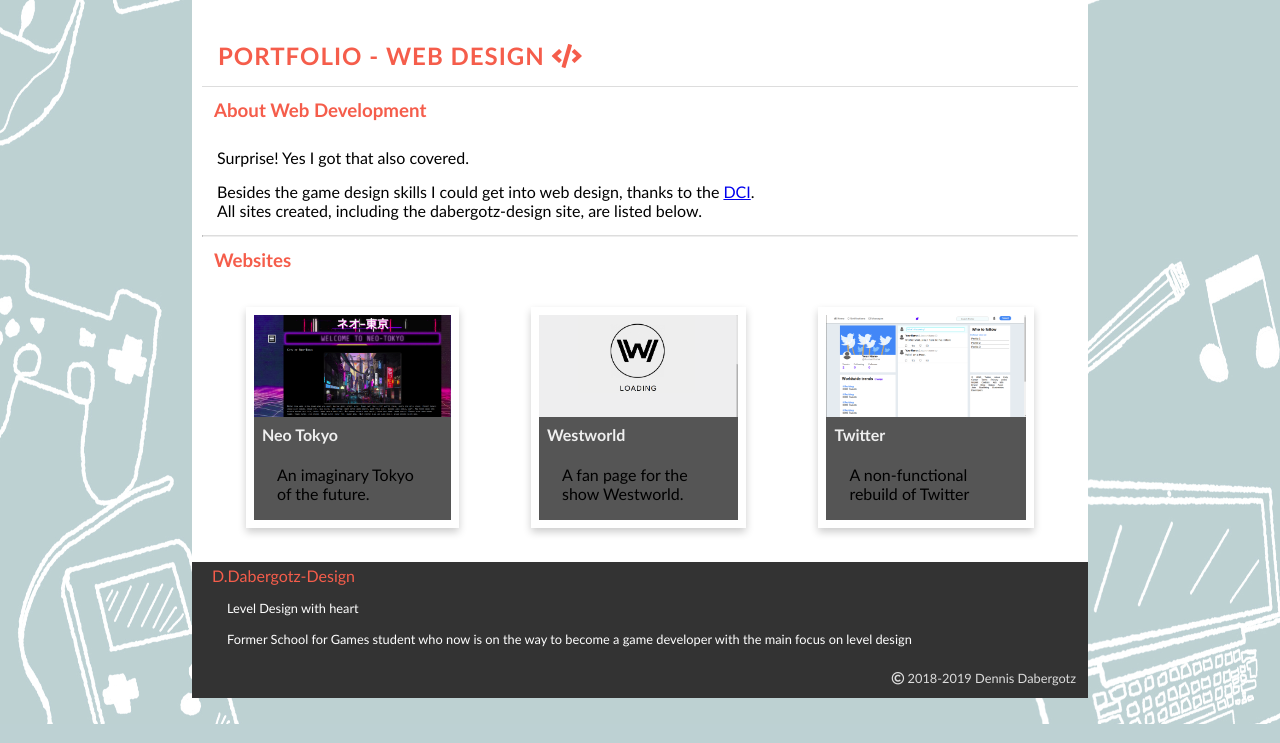
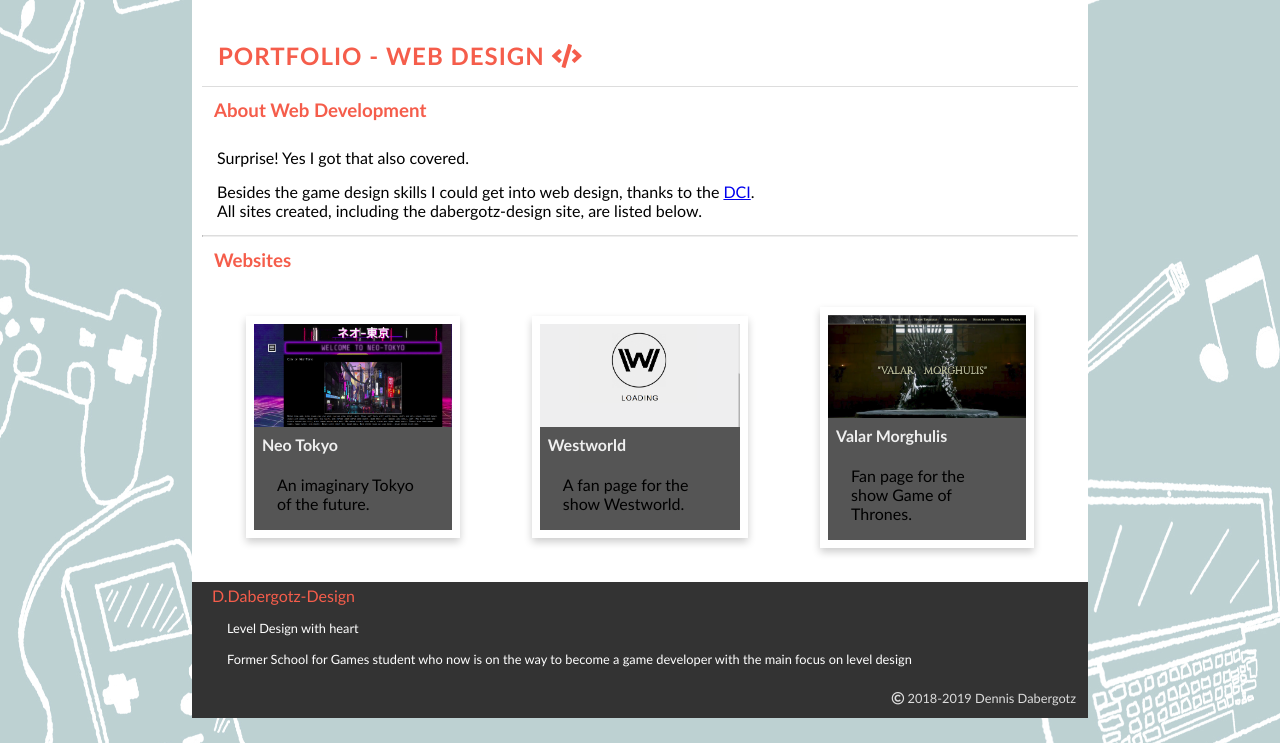
Before and after one commit to dabergotzDesign/dabergotz-design, a plain HTML site: page portfolio.html in a window 1280 px wide. Shown: the part 1415-2158 px from the top of the page. Drawn offline with Linux system fonts and the light colour scheme.

Commit message:
changed twitter to valar morghulis

```diff
--- a/portfolio.html
+++ b/portfolio.html
@@ -344,12 +344,12 @@
 			</a>
 
 						<!-- CARD 3 -->
-				<a href="https://dabergotzdesign.github.io/twitter_recreation/" target="_blank" class="card">
+				<a href="https://dabergotzdesign.github.io/valar-morghulis/index.html" target="_blank" class="card">
 				<div>
-				<img src="img/websites/twitter_copy.png" alt="website 3" class="cardImg">
+				<img src="img/websites/valar-morghulis.png" alt="website 3" class="cardImg">
 					<div class="container">
-						<h4><b>Twitter</b></h4>
-						<p>A non-functional rebuild of Twitter</p>
+						<h4><b>Valar Morghulis</b></h4>
+						<p>Fan page for the show Game of Thrones.</p>
 					</div>
 				</div>
 			</a>
@@ -374,7 +374,7 @@
 
 	</footer>
 
-	<!-- ///////////////////// SCRIPT //////////////////////////-->
+	<!-- ///////////////////// SCRIPTS //////////////////////////-->
 
 <script type="text/javascript">
 
```
Also changed, not shown: img/websites/valar-morghulis.png (added).
